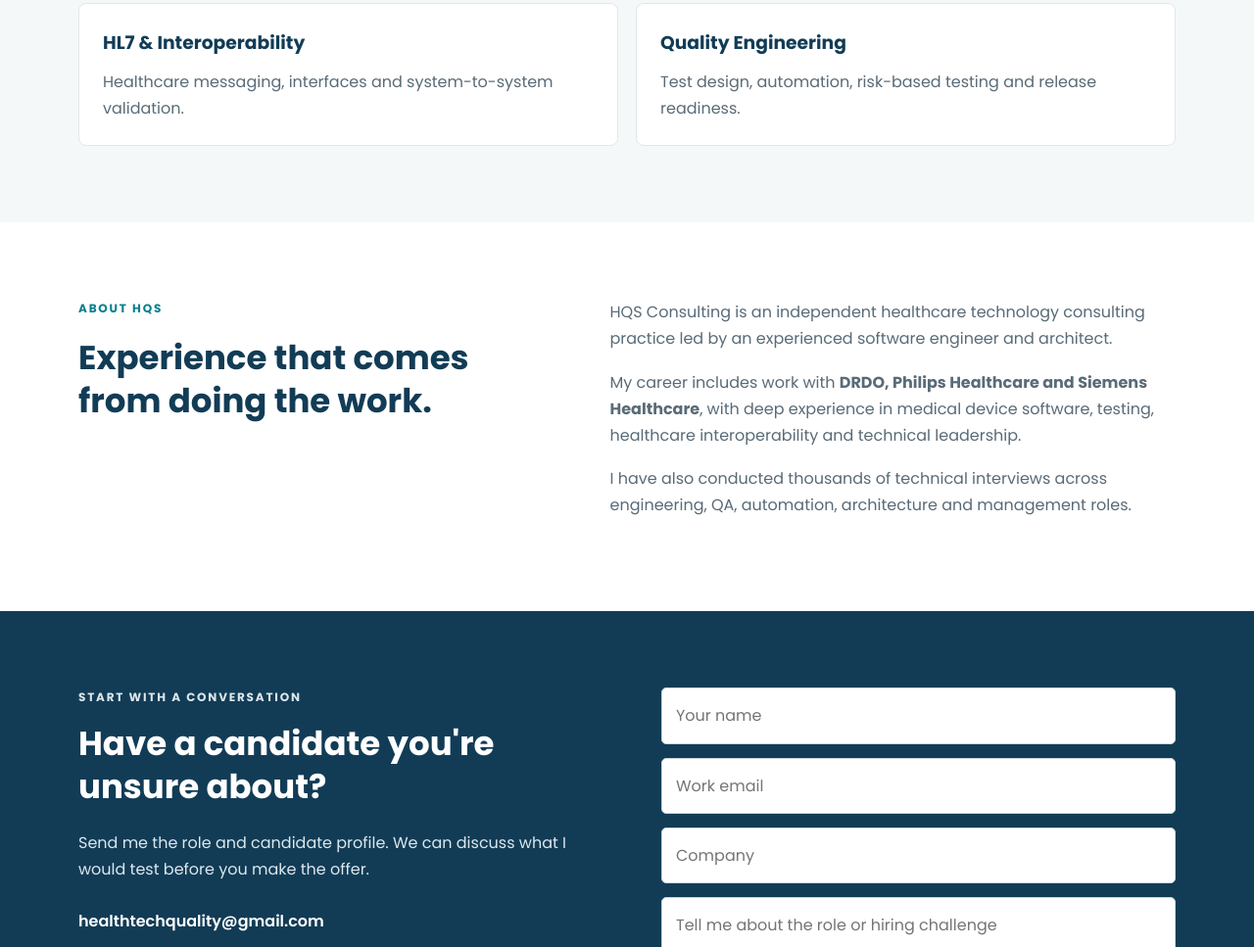
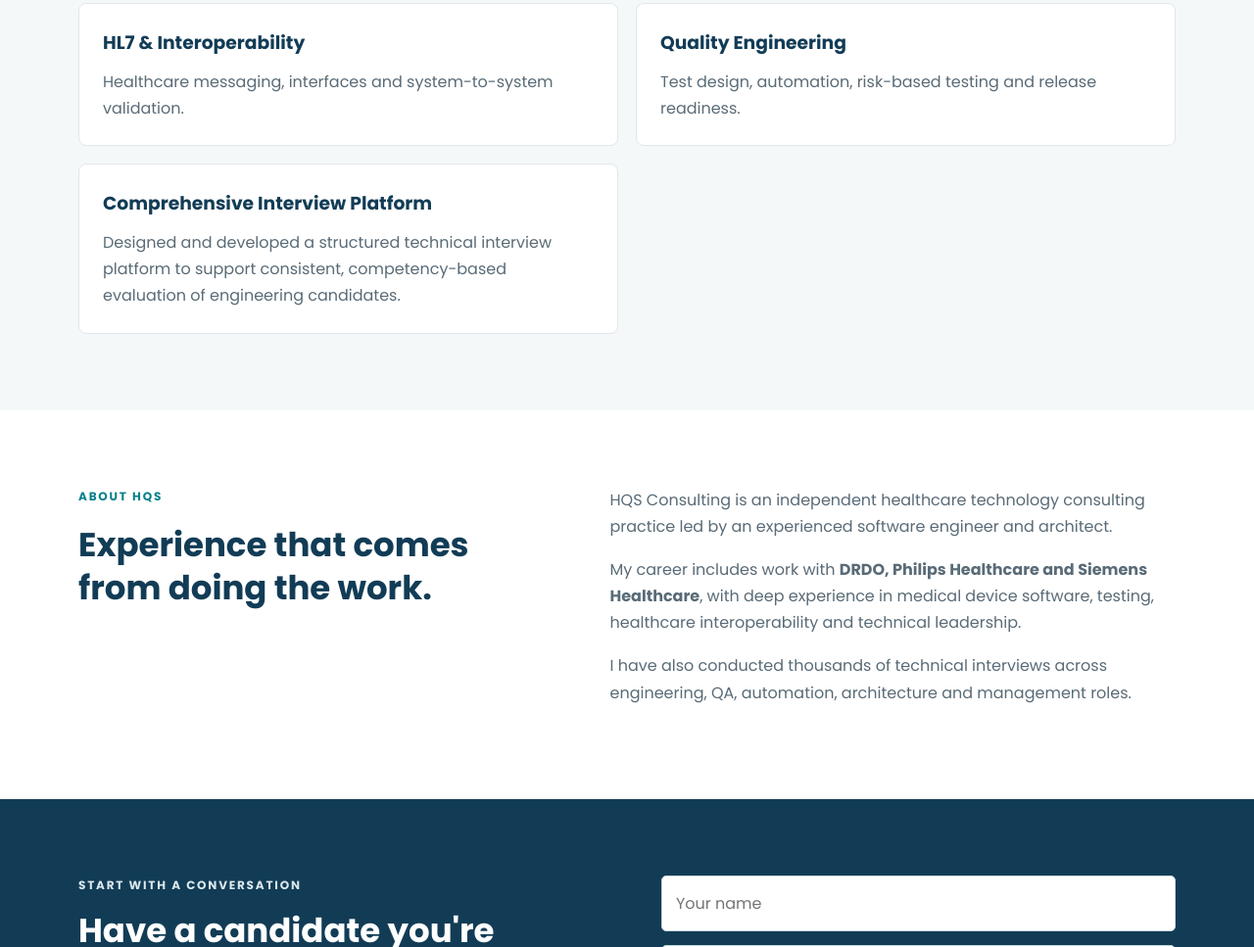
Before and after one commit to tulasi68/HealthtechQualityAndStrategy, a plain HTML site: page index.html in a window 1280 px wide. Shown: the part 2525-3492 px from the top of the page at 98% size. Drawn offline with Linux system fonts and the light colour scheme.

Commit message:
Add reference to private Comprehensive Interview Platform

```diff
--- a/index.html
+++ b/index.html
@@ -73,6 +73,7 @@
 <div><h3>DICOM & Imaging</h3><p>Imaging workflows, PACS, viewers and interoperability testing.</p></div>
 <div><h3>HL7 & Interoperability</h3><p>Healthcare messaging, interfaces and system-to-system validation.</p></div>
 <div><h3>Quality Engineering</h3><p>Test design, automation, risk-based testing and release readiness.</p></div>
+<div><h3>Comprehensive Interview Platform</h3><p>Designed and developed a structured technical interview platform to support consistent, competency-based evaluation of engineering candidates.</p></div>
 </div>
 </div>
 </section>
```
